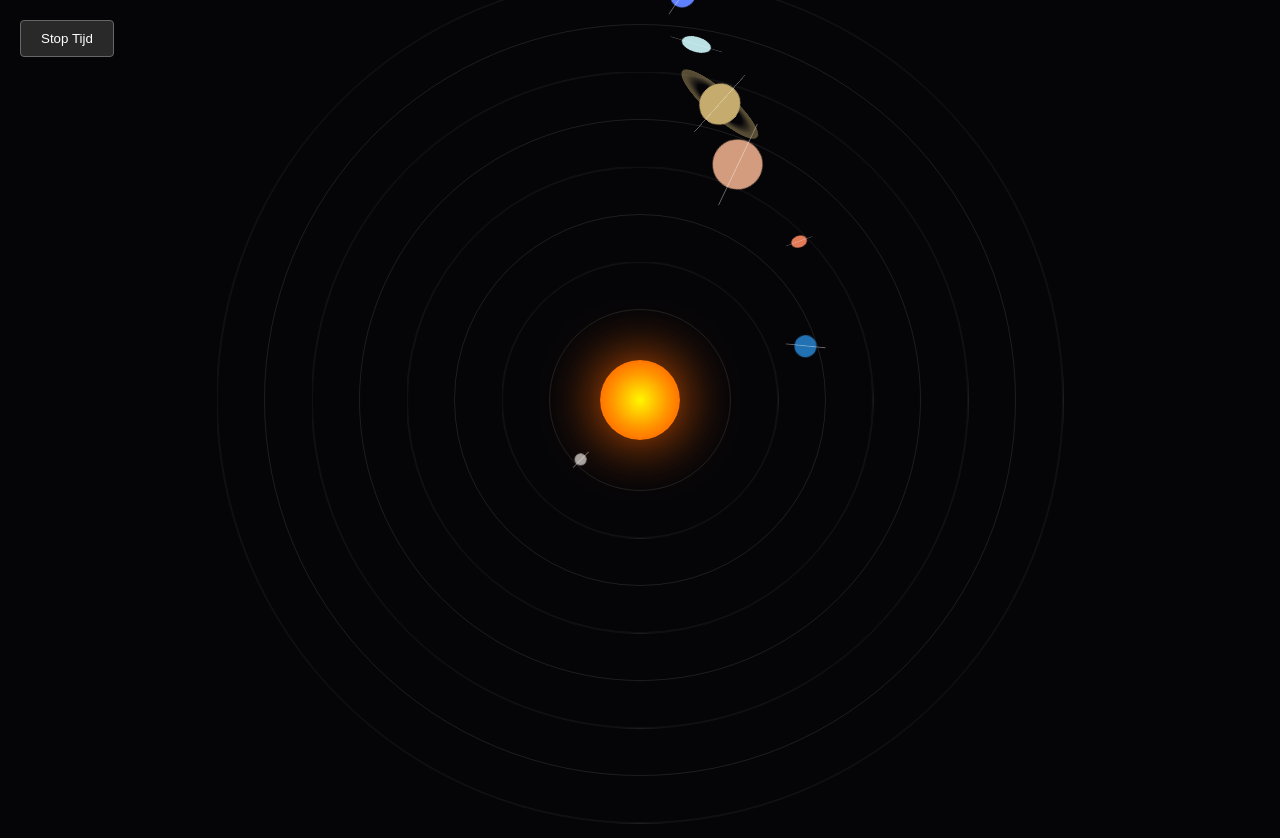
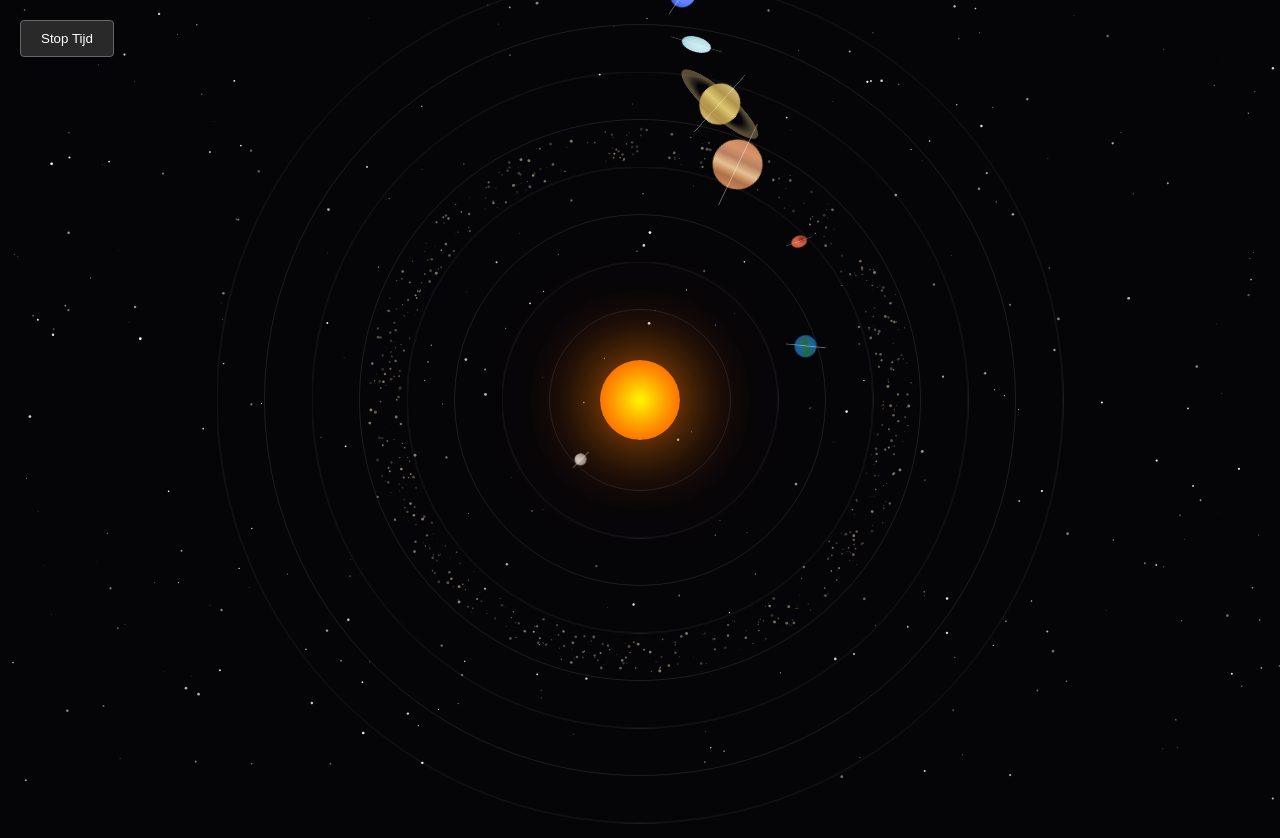
Before and after one commit to EgonVerbruggen/solar-system-sim, a plain HTML site: page src/index.html in a window 1280 px wide. Drawn offline with Linux system fonts and the light colour scheme.

Commit message:
1. Sterrenveld (#starfield canvas, fixed achtergrond, z-index:-1)  2. Zon-pulsanimatie (@keyframes sun-pulse, 3s loop)  3. Planetexturen (planetGradients lookup-object, body.style.background)  4. Asteroïdengordel (canvas 580×580px in #universe, vóór de orbitdivs)

```diff
--- a/src/index.html
+++ b/src/index.html
@@ -7,6 +7,7 @@
 <link rel="stylesheet" href="style.css">
 </head>
 <body>
+<canvas id="starfield"></canvas>
 <div id="ui-layer">
 <button id="toggleBtn">Stop Tijd</button>
 <button id="resetBtn" style="display:none;">Terug naar Overzicht</button>
@@ -16,9 +17,9 @@
 <p id="m-desc">Geselecteerde planeet details:</p>
 <hr>
 <div class="stats">
-<p><strong>Afstand:</strong> <span id="m-dist"></span></p>
-<p><strong>Massa:</strong> <span id="m-mass"></span></p>
-<p><strong>Diameter:</strong> <span id="m-diam"></span></p>
+<p><strong>Afstand (Milj. Km):</strong> <span id="m-dist"></span></p>
+<p><strong>Massa vs Aarde:</strong> <span id="m-mass"></span></p>
+<p><strong>Diameter (Km):</strong> <span id="m-diam"></span></p>
 <p><strong>Dagduur:</strong> <span id="m-rot"></span></p>
 <p><strong>Jaarduur:</strong> <span id="m-orbit"></span></p>
 <p><strong>Manen:</strong> <span id="m-moons"></span></p>
--- a/src/script.js
+++ b/src/script.js
@@ -16,13 +16,49 @@ size: 50, speed: 80, axis: 3.1, rotSpeed: 1 },
 { name: "Neptunus", dist: "4.495,1", mass: "17,1", diam: "49.528", rot: "16u 06m", orbit: "164,8 j", moons: 16, temp: "-201°C", type: "Ijsreus", color:
 "#6081FF", size: 28, speed: 300, axis: 28.3, rotSpeed: 1.4 }
 ];
+const planetGradients = {
+"Mercurius": "radial-gradient(circle at 35% 35%, #d0d0d0, #a0a0a0, #5a5a5a)",
+"Venus":     "radial-gradient(circle at 40% 30%, #f5e07a, #e3bb76, #c08530)",
+"Aarde":     "radial-gradient(ellipse at 28% 40%, #1e6b30 0%, transparent 40%), radial-gradient(ellipse at 68% 55%, #256b2a 0%, transparent 35%), radial-gradient(circle, #2271b3, #1a5080)",
+"Mars":      "radial-gradient(circle at 62% 28%, #7a2010 0%, transparent 40%), radial-gradient(circle, #e27b58, #b84030)",
+"Jupiter":   "repeating-linear-gradient(0deg, #c8855a 0px, #b07045 10px, #e8c090 20px, #b88060 30px, #d8956a 40px, #c8855a 50px)",
+"Saturnus":  "repeating-linear-gradient(0deg, #d4bc7a 0px, #a88535 10px, #dcc872 21px, #b09548 31px, #d4bc7a 42px)",
+"Uranus":    "radial-gradient(circle at 40% 35%, #d0eef5, #bbe1e4, #78c0d0)",
+"Neptunus":  "radial-gradient(circle at 42% 32%, #8898ff, #6081ff, #2848c0)"
+};
 const universe = document.getElementById('universe');
 const viewport = document.getElementById('viewport');
 const sun = document.getElementById('sun');
 const pathAnimations = [];
 let isRunning = true;
+function initStarfield() {
+const canvas = document.getElementById('starfield');
+canvas.width = window.innerWidth;
+canvas.height = window.innerHeight;
+const ctx = canvas.getContext('2d');
+for (let i = 0; i < 320; i++) {
+ctx.beginPath();
+ctx.arc(Math.random() * canvas.width, Math.random() * canvas.height, Math.random() * 1.2 + 0.2, 0, Math.PI * 2);
+ctx.fillStyle = `rgba(255,255,255,${(Math.random() * 0.7 + 0.3).toFixed(2)})`;
+ctx.fill();
+}
+}
 function init() {
 sun.onclick = () => focusPlanet("Zon", sun);
+const beltCanvas = document.createElement('canvas');
+const beltSize = 580;
+beltCanvas.width = beltSize; beltCanvas.height = beltSize;
+beltCanvas.style.cssText = 'position:absolute;top:50%;left:50%;transform:translate(-50%,-50%);pointer-events:none;';
+const bctx = beltCanvas.getContext('2d');
+for (let i = 0; i < 600; i++) {
+const angle = Math.random() * Math.PI * 2;
+const r = 238 + Math.random() * 34;
+bctx.beginPath();
+bctx.arc(beltSize/2 + Math.cos(angle) * r, beltSize/2 + Math.sin(angle) * r, Math.random() * 1.2 + 0.3, 0, Math.PI * 2);
+bctx.fillStyle = `rgba(190,170,140,${(Math.random() * 0.55 + 0.2).toFixed(2)})`;
+bctx.fill();
+}
+universe.appendChild(beltCanvas);
 planetsData.forEach((p, i) => {
 const orbitSize = 180 + (i * 95);
 const orbitDiv = document.createElement('div');
@@ -41,7 +77,7 @@ const body = document.createElement('div');
 body.className = 'planet-body rotating';
 body.style.width = p.size + 'px';
 body.style.height = p.size + 'px';
-body.style.backgroundColor = p.color;
+body.style.background = planetGradients[p.name] || p.color;
 body.style.animationDuration = p.rotSpeed + 's';
 body.onclick = (e) => { e.stopPropagation(); focusPlanet(p.name, body); };
 const axisLine = document.createElement('div');
@@ -99,4 +135,5 @@ isRunning = !isRunning;
 this.innerText = isRunning ? "Stop Tijd" : "Start Tijd";
 pathAnimations.forEach(ani => isRunning ? ani.play() : ani.pause());
 };
+initStarfield();
 init();
--- a/src/style.css
+++ b/src/style.css
@@ -3,6 +3,11 @@
 --sun-color: #ffcc00;
 --orbit-color: rgba(255, 255, 255, 0.1);
 --panel-bg: rgba(10, 10, 15, 0.95);
+}
+#starfield {
+position: fixed; top: 0; left: 0;
+width: 100%; height: 100%;
+z-index: -1; pointer-events: none;
 }
 body {
 margin: 0; padding: 0;
@@ -47,8 +52,12 @@ display: flex; justify-content: center; align-items: center;
 width: 80px; height: 80px;
 background: radial-gradient(circle, #fff700, #ff9500, #ff4500);
 border-radius: 50%;
-box-shadow: 0 0 60px #ff6600;
+animation: sun-pulse 3s ease-in-out infinite;
 cursor: pointer; z-index: 10;
+}
+@keyframes sun-pulse {
+0%, 100% { box-shadow: 0 0 40px #ff6600, 0 0 80px #ff440055; }
+50%       { box-shadow: 0 0 80px #ff8800, 0 0 150px #ff660066, 0 0 220px #ff440033; }
 }
 .orbit {
 position: absolute; border: 1px solid var(--orbit-color);
```
